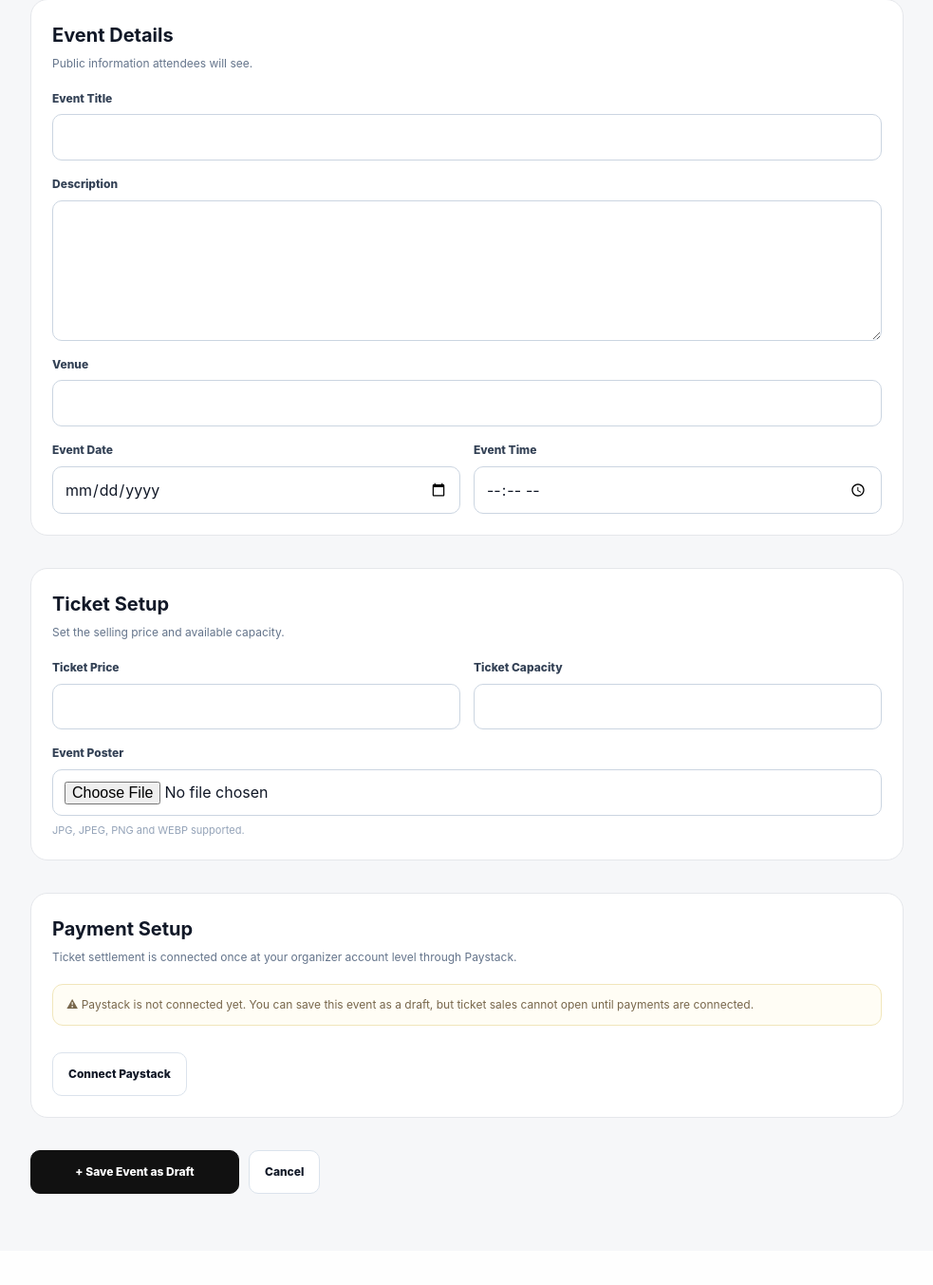
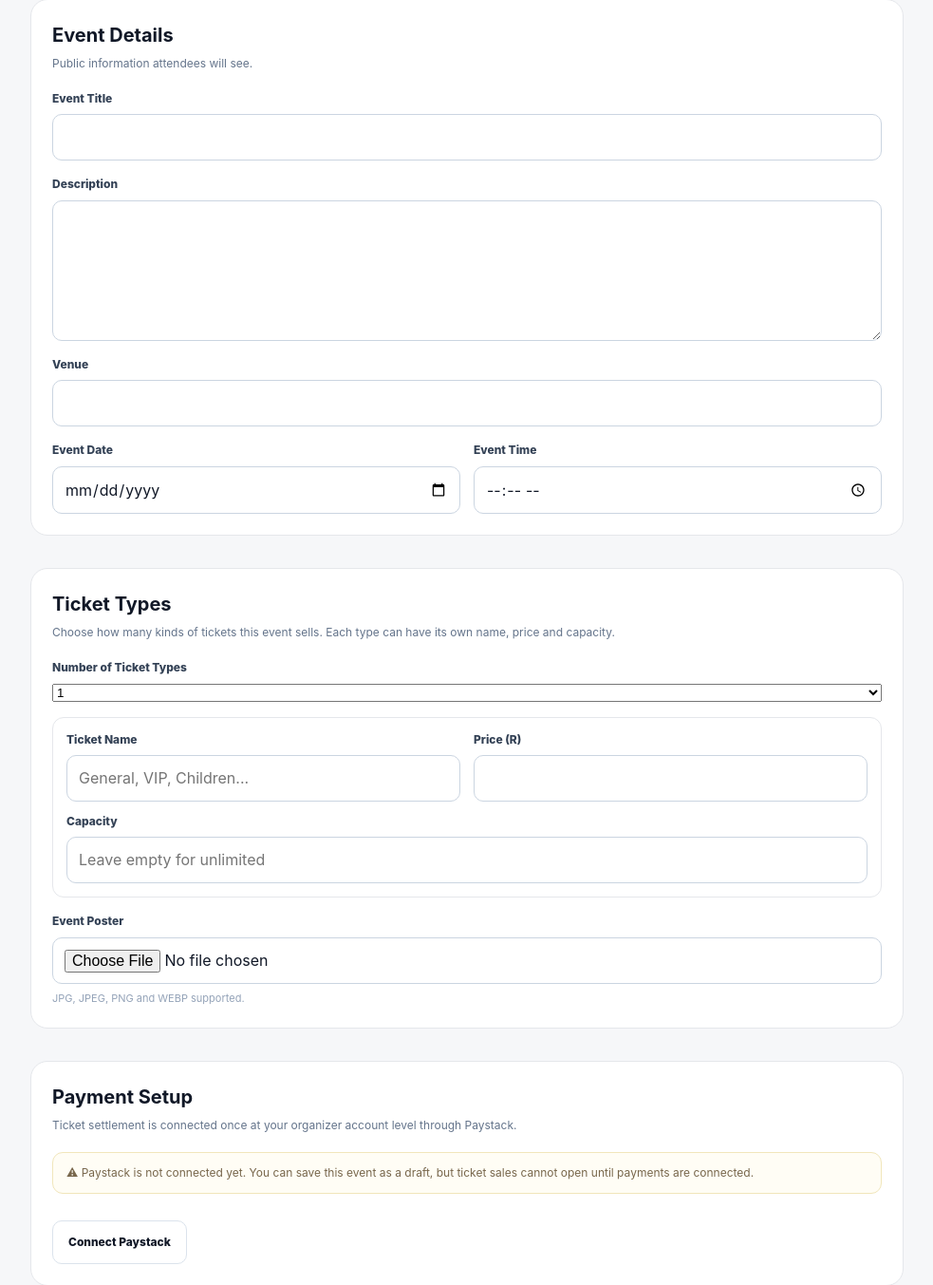
Before and after one commit to LasieHlongwane/tikete, a Flask app: template templates/admin/new_event.html in a window 1280 px wide. Shown: the part 274-1627 px from the top of the page at 95% size, without its empty margins (148-1131 px from the left). Before the commit the page ends 1531 px from the top, so only its background shows below. Run offline with Flask 3, Linux system fonts and the light colour scheme; the template is opened without the code that fills it, so the values that code supplies are empty; some libraries are stand-ins or nearby versions.

Commit message:
Refactor ticket setup section for clarity and functionality
Updated the ticket setup section to clarify ticket types and added a dynamic ticket type row rendering feature.

```diff
--- a/templates/admin/new_event.html
+++ b/templates/admin/new_event.html
@@ -844,57 +844,77 @@
 
                         <section class="card">
 
-                <h2>
-                    Ticket Setup
-                </h2>
+                <h2>Ticket Types</h2>
 
                 <p class="card-copy">
-                    Set the selling price and available capacity.
+                    Choose how many kinds of tickets this event sells.
+                    Each type can have its own name, price and capacity.
                 </p>
 
+                <div class="group">
+
+                    <label for="ticket_type_count">
+                        Number of Ticket Types
+                    </label>
+
+                    <select id="ticket_type_count">
+                        {% for count in range(1, 11) %}
+                            <option value="{{ count }}">
+                                {{ count }}
+                            </option>
+                        {% endfor %}
+                    </select>
+
+                </div>
+
+                <div id="ticket-type-list" style="margin-top:16px;"></div>
+
+                <template id="ticket-type-template">
+
+                    <div class="ticket-type-row" style="padding:14px;border:1px solid #e5e7eb;border-radius:12px;margin-bottom:12px;">
+
+                        <input type="hidden" name="ticket_type_id" value="">
 
                         <div class="grid">
 
                             <div class="group">
-
-                        <label for="ticket_price">
-                            Ticket Price
-                        </label>
-
+                                <label>Ticket Name</label>
                                 <input
-                            id="ticket_price"
-                            name="ticket_price"
-                            type="number"
-                            step="0.01"
-                            min="0"
+                                    name="ticket_type_name"
+                                    type="text"
+                                    placeholder="General, VIP, Children..."
                                     required
                                 >
-
                             </div>
 
-
                             <div class="group">
-
-                        <label for="ticket_capacity">
-                            Ticket Capacity
-                        </label>
-
+                                <label>Price (R)</label>
                                 <input
-                            id="ticket_capacity"
-                            name="ticket_capacity"
+                                    name="ticket_type_price"
                                     type="number"
-                            min="1"
+                                    min="0"
+                                    step="0.01"
+                                    required
                                 >
-
                             </div>
 
                         </div>
 
+                        <div class="group" style="margin-top:12px;">
+                            <label>Capacity</label>
+                            <input
+                                name="ticket_type_capacity"
+                                type="number"
+                                min="1"
+                                placeholder="Leave empty for unlimited"
+                            >
+                        </div>
 
-                <div
-                    class="group"
-                    style="margin-top: 16px;"
-                >
+                    </div>
+
+                </template>
+
+                <div class="group" style="margin-top: 16px;">
 
                     <label for="poster_image">
                         Event Poster
@@ -907,13 +927,32 @@
                         accept=".jpg,.jpeg,.png,.webp,image/jpeg,image/png,image/webp"
                     >
 
-                    <small>
-                        JPG, JPEG, PNG and WEBP supported.
-                    </small>
+                    <small>JPG, JPEG, PNG and WEBP supported.</small>
 
                 </div>
 
             </section>
+
+            <script>
+            document.addEventListener("DOMContentLoaded", function () {
+                const count = document.getElementById("ticket_type_count");
+                const list = document.getElementById("ticket-type-list");
+                const template = document.getElementById("ticket-type-template");
+
+                function renderRows() {
+                    const wanted = Number(count.value || 1);
+                    while (list.children.length < wanted) {
+                        list.appendChild(template.content.cloneNode(true));
+                    }
+                    while (list.children.length > wanted) {
+                        list.removeChild(list.lastElementChild);
+                    }
+                }
+
+                count.addEventListener("change", renderRows);
+                renderRows();
+            });
+            </script>
 
 
 <section class="card">
```
Lines whose indentation alone changed are shown as unchanged.
